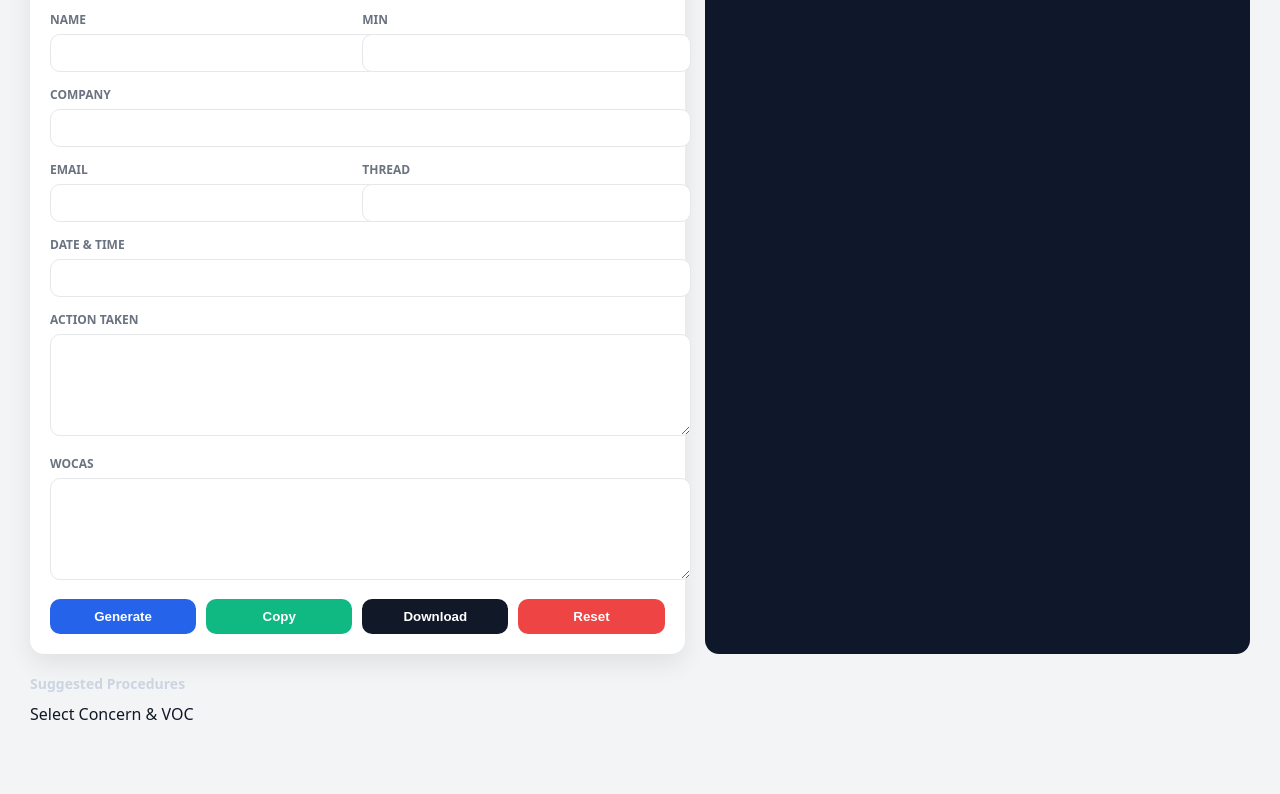
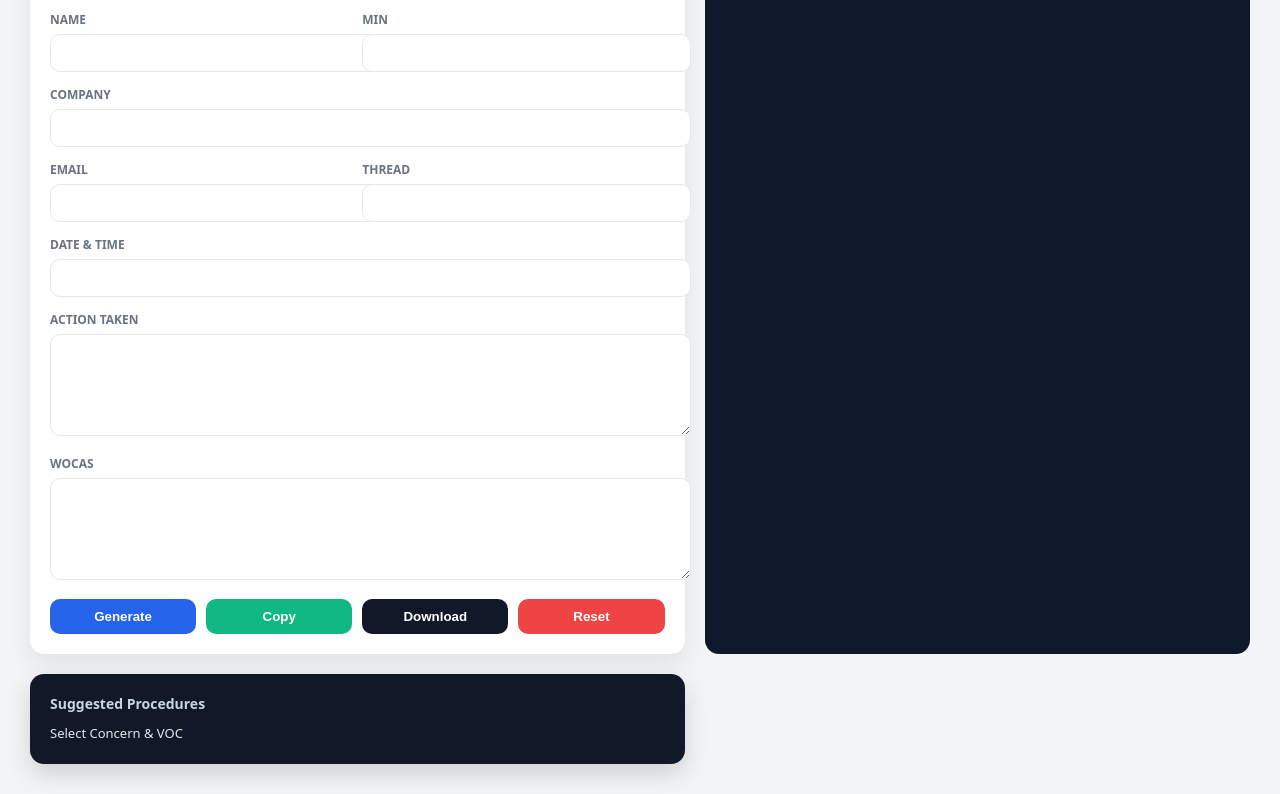
Before and after one commit to markcf12-max/Auto-Docs, a plain HTML site: page index.html in a window 1280 px wide. Shown: the part 409-1203 px from the top of the page. Before the commit the page ends 1164 px from the top, so only its background shows below. Drawn offline with Linux system fonts and the light colour scheme.

Commit message:
Update style.css

```diff
--- a/style.css
+++ b/style.css
@@ -122,3 +122,18 @@ pre {
   white-space: pre-wrap;
   font-size: 13px;
 }
+
+.suggestionPanel {
+  background: #111827;
+  border-radius: 14px;
+  padding: 20px;
+  color: white;
+  box-shadow: 0 10px 25px rgba(0,0,0,0.15);
+}
+
+#suggestions {
+  font-size: 13px;
+  line-height: 1.6;
+  color: #e5e7eb;
+  white-space: pre-wrap;
+}
```
